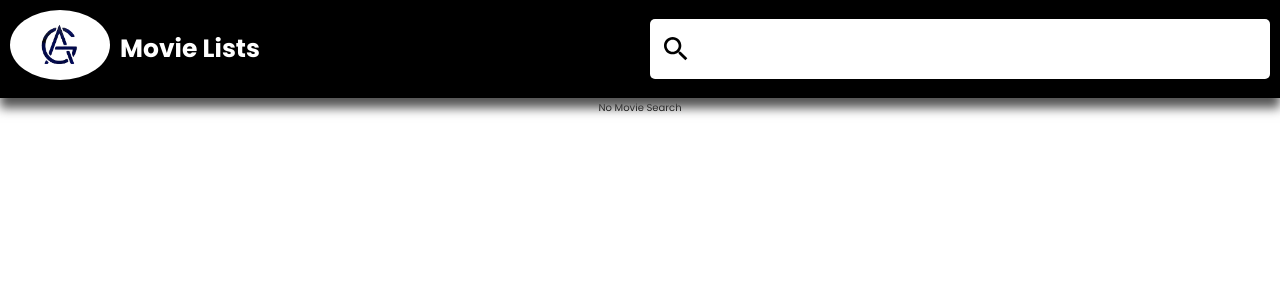
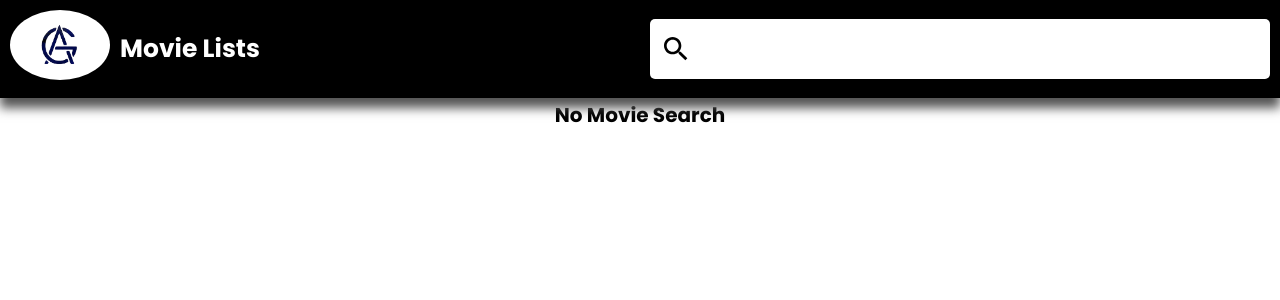
Before and after one commit to Atif006/NetflixMovieList, a React (Create React App) app: page / in a window 1280 px wide. Shown: the top 300 px of the page. Built offline with nearby package versions, Linux system fonts and the light colour scheme.

Commit message:
Update Container.js

```diff
--- a/src/components/Container.js
+++ b/src/components/Container.js
@@ -32,7 +32,7 @@ const Container = (props) => {
           ? props.movies.map((movie, index) => (
               <Card key={index} movie={movie} onSelect={onMovieSelect} />
             ))
-          : "No Movie Search"}
+          : <h1>No Movie Search</h1>}
       </div>
     </>
   );
```
